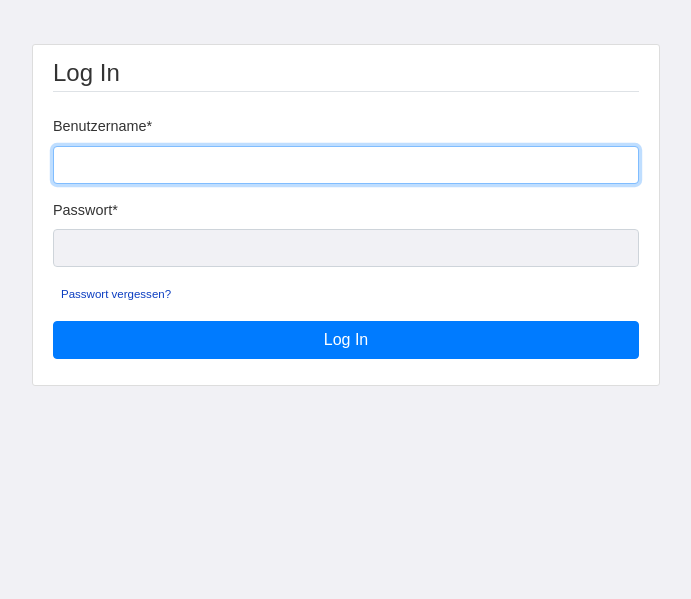
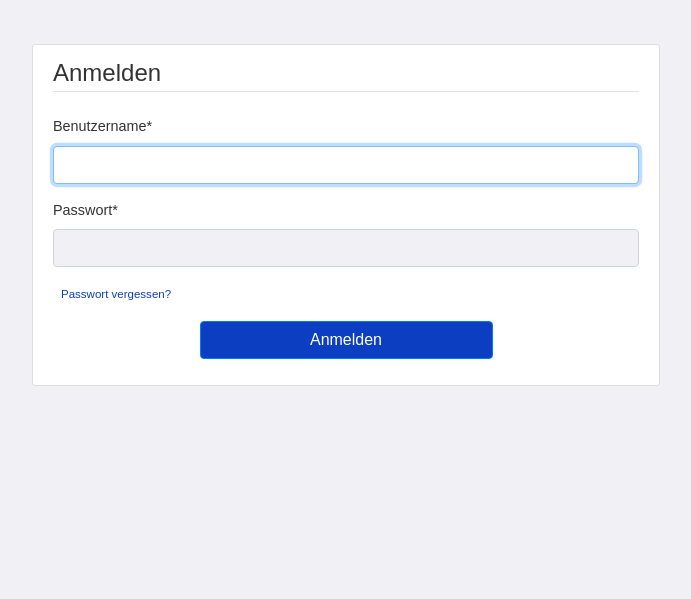
Before and after one commit to ConstantinKurz/TipApp, a Django app: page /login/ in a window 1280 px wide. Shown: the part 56-655 px from the top of the page, without its empty margins (294-985 px from the left). Run offline with Django 3.2, Linux system fonts and the light colour scheme; data that the repository does not hold is empty; parts of the project's set-up code (start-up, migrations or seed data) failed here and were passed over; some libraries are stand-ins or nearby versions.

Commit message:
buttons angepasst

```diff
--- a/tip_app_main/static/tip_app_main/main.css
+++ b/tip_app_main/static/tip_app_main/main.css
@@ -470,7 +470,14 @@ secondary.dropdown-toggle{
 .profile_page_button{
     display: table;
     margin: 0 auto;
-    max-width: calc(30% - 12px);
+    max-width: calc(50%);
+}
+
+.log_in_button{
+    display: table;
+    margin: 0 auto;
+    max-width: calc(50%);
+    background-color: #0c3ec1;
 }
 
 
--- a/tip_app_main/templates/tip_app_main/home.html
+++ b/tip_app_main/templates/tip_app_main/home.html
@@ -71,7 +71,7 @@
         <td class="col_value">{{ user.score }}</td>
         <td class="col_value">{{ user.right_tips }}</td>
         <td class="col_value_joker">{{ user.joker }}</td>
-        <td class="col_value">{{ user.user_champion }}</td>
+        <td class="col_value">{{ user.Weltmeister }}</td>
       </tr>
       {% endfor %}
       <tfoot data-v-ce1968d6=""></tfoot>
@@ -103,7 +103,7 @@
         <td class="col_value">{{ user.score }}</td>
         <td class="col_value">{{ user.right_tips }}</td>
         <td class="col_value_joker">{{ user.joker }}</td>
-        <td class="col_value">{{ user.user_champion }}</td>
+        <td class="col_value">{{ user.Weltmeister }}</td>
       </tr>
       {% endfor %}
       <tfoot></tfoot>
--- a/tip_app_main/templates/tip_app_main/ranking.html
+++ b/tip_app_main/templates/tip_app_main/ranking.html
@@ -26,7 +26,7 @@
         <td class="col_value">{{ user.score }}</td>
         <td class="col_value">{{ user.right_tips }}</td>
         <td class="col_value_joker">{{ user.joker }}</td>
-        <td class="col_value">{{ user.user_champion }}</td>
+        <td class="col_value">{{ user.Weltmeister }}</td>
       </tr>
       {% endfor %}
       <tfoot></tfoot>
--- a/users/forms.py
+++ b/users/forms.py
@@ -28,4 +28,4 @@ class ProfileUpdateForm(forms.ModelForm):
         model = Profile
 
         exclude = ['jokers']
-        fields = ['user_champion']
+        fields = ['Weltmeister']
--- a/users/templates/users/login.html
+++ b/users/templates/users/login.html
@@ -5,14 +5,14 @@
         <form method="POST">
             {%  csrf_token %}
             <fieldset class="form-group">
-                <legend class="border-bottom mb-4">Log In</legend>
+                <legend class="border-bottom mb-4">Anmelden</legend>
                 {{ form|crispy }}
             <small>
                 <a class="ml-2" href="{% url 'password_reset' %}">Passwort vergessen?</a>
             </small>
             </fieldset>
             <div class="form-group">
-                <button class="btn btn-primary" type="submit">Log In</button>
+                <button class="btn btn-primary log_in_button" type="submit">Anmelden</button>
             </div>
         </form>
     </div>
--- a/users/templates/users/logout.html
+++ b/users/templates/users/logout.html
@@ -6,9 +6,9 @@
         <div class="dashboard-text">
         <div class="powered-by-teamtip">
         <a href="{% url 'login' %}">
-          <button style="width:50%;">
+          <button class="log_in_button">
             <img src="" class="button button-icon--left">
-            Wieder einloggen
+            Anmelden
           </button>
         </a>
         </div>
--- a/users/templates/users/profile.html
+++ b/users/templates/users/profile.html
@@ -10,7 +10,7 @@
       <form method="POST" enctype="multipart/form-data">
           {% csrf_token %}
           <fieldset class="form-group">
-              <legend class="border-bottom mb-4">Profile Info</legend>
+              <legend class="border-bottom mb-4">Profil-Info</legend>
               {{ u_form|crispy }}
           <div class="mb-4">
           <a href="{% url 'password_reset' %}">Passwort ändern?</a>
--- a/users/views.py
+++ b/users/views.py
@@ -1,4 +1,3 @@
-from django.utils import timezone
 from django.contrib.auth.decorators import login_required
 from django.shortcuts import render, redirect
 from django.contrib import messages
@@ -35,7 +34,7 @@ def profile(request):
                                    request.FILES,
                                    instance=request.user.profile)
         if u_form.is_valid() and p_form.is_valid():
-            if 'user_champion' in p_form.cleaned_data and first_match.has_started():
+            if 'Weltmeister' in p_form.cleaned_data and first_match.has_started():
                 messages.warning(request, 'Das erste Spiel hat schon begonnen. Keine Änderung des Weltmeisters mehr möglich!')
                 return redirect('profile')
             else:
```
Also changed, not shown: media/static_pics/ShortyTipp_files/tipbet.css, users/migrations/0001_initial.py, users/migrations/0002_auto_20210527_0632.py, users/migrations/0003_auto_20210720_0933.py, users/migrations/0004_auto_20220725_0855.py (added), users/migrations/0005_auto_20220725_0916.py (added).
